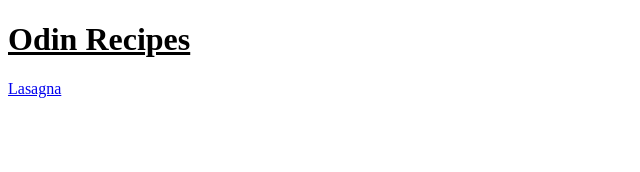
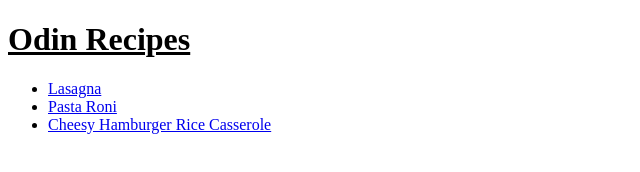
Before and after one commit to safieawaad/odin-recipes, a plain HTML site: page index.html in a window 1280 px wide. Shown: the whole page, without its empty margins (0-640 px from the left). Drawn offline with Linux system fonts and the light colour scheme.

Commit message:
Added Links to new recipes in Main Page

```diff
--- a/index.html
+++ b/index.html
@@ -10,7 +10,12 @@
 
 <body>
     <h1><u>Odin Recipes</u></h1>
-    <a href="recipes/lasagna.html">Lasagna</a>
+    <ul>
+        <li><a href="recipes/lasagna.html">Lasagna</a></li>
+        <li><a href="recipes/PastaRoni.html">Pasta Roni</a></li>
+        <li><a href="recipes/UniqueHamburger.html">Cheesy Hamburger Rice Casserole</a></li>
+    </ul>
+
 </body>
 
 </html>
```
